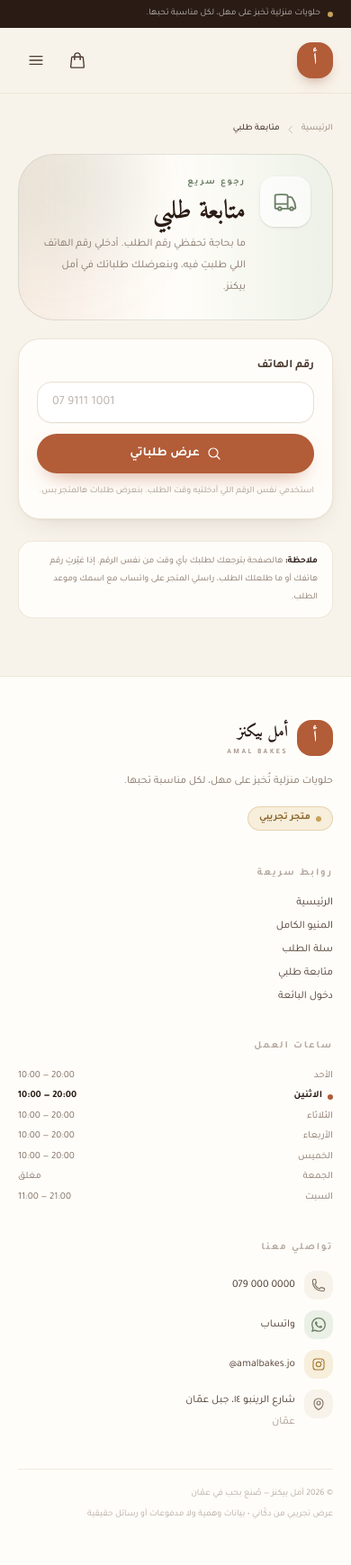
After one commit to mohannadjarad/dukkani-app, a Laravel app: page /s/amal-bakes/track in a window 390 px wide. The commit adds this page. Shown: the whole page at 90% size. Run offline with Laravel 12, Linux system fonts and the light colour scheme; data comes from the database, SQL or seed files in the repository; style sheets or scripts are compiled from the project's sources.

Commit message:
Let customers reopen their orders with their phone
The tracking link stays the primary path, but customers who close it can now open 'متابعة طلبي' from the storefront, enter the phone used at checkout, and either land on their single order or pick from their recent orders. Lookups are scoped to the store and rate limited.

```diff
--- a/dukkani-app/app/Http/Controllers/Storefront/CheckoutController.php
+++ b/dukkani-app/app/Http/Controllers/Storefront/CheckoutController.php
@@ -119,7 +119,7 @@ class CheckoutController extends StorefrontController
 
         return redirect()
             ->route('track.show', $order->public_token)
-            ->with('status', 'وصلنا طلبك! احتفظي برابط المتابعة لمتابعة التحضير.');
+            ->with('status', 'وصلنا طلبك! احتفظي برابط المتابعة، أو ارجعي له من «متابعة طلبي» برقم هاتفك.');
     }
 
     /**
--- a/dukkani-app/app/Http/Controllers/Storefront/OrderTrackingController.php
+++ b/dukkani-app/app/Http/Controllers/Storefront/OrderTrackingController.php
@@ -5,10 +5,82 @@ namespace App\Http\Controllers\Storefront;
 use App\Enums\FulfillmentType;
 use App\Enums\OrderStatus;
 use App\Models\Order;
+use App\Models\Store;
+use App\Support\Phone;
+use Illuminate\Http\RedirectResponse;
+use Illuminate\Http\Request;
 use Illuminate\View\View;
 
 class OrderTrackingController extends StorefrontController
 {
+    /**
+     * Lets a customer return to her orders without the original link. The
+     * phone number used at checkout is the only thing she has to remember.
+     */
+    public function lookup(Store $store): View
+    {
+        $ids = session()->pull('tracking_matches', []);
+
+        $orders = $ids
+            ? Order::forStore($store)->whereIn('id', $ids)->orderByDesc('created_at')->get()
+            : collect();
+
+        return $this->render($store, 'storefront.track-lookup', [
+            'orders' => $orders,
+        ]);
+    }
+
+    public function find(Request $request, Store $store): RedirectResponse
+    {
+        $data = $request->validate([
+            'phone' => ['required', 'string', 'max:30'],
+        ], [
+            'phone.required' => 'أدخلي رقم الهاتف اللي طلبتِ فيه.',
+            'phone.max' => 'رقم الهاتف طويل كتير.',
+        ]);
+
+        $normalized = Phone::normalize($data['phone'], $store->dialCode());
+
+        if (! $normalized) {
+            return back()->withErrors(['phone' => 'رقم الهاتف غير صحيح.'])->withInput();
+        }
+
+        // Numbers may be stored with or without the country code, so narrow the
+        // query by the last 7 digits and compare the full normalized value here.
+        $tail = substr($normalized, -7);
+
+        $customers = $store->customers()
+            ->where('phone', 'like', '%'.$tail.'%')
+            ->get()
+            ->filter(fn ($customer) => Phone::normalize($customer->phone, $store->dialCode()) === $normalized);
+
+        if ($customers->isEmpty()) {
+            return back()
+                ->withErrors(['phone' => 'ما لقينا طلبات بهذا الرقم. تأكدي من الرقم أو راسلي المتجر.'])
+                ->withInput();
+        }
+
+        $orders = Order::forStore($store)
+            ->whereIn('customer_id', $customers->pluck('id'))
+            ->orderByDesc('created_at')
+            ->take(20)
+            ->get();
+
+        if ($orders->isEmpty()) {
+            return back()
+                ->withErrors(['phone' => 'ما لقينا طلبات بهذا الرقم. تأكدي من الرقم أو راسلي المتجر.'])
+                ->withInput();
+        }
+
+        if ($orders->count() === 1) {
+            return redirect()->route('track.show', $orders->first()->public_token);
+        }
+
+        session()->put('tracking_matches', $orders->pluck('id')->all());
+
+        return redirect()->route('storefront.track.lookup', $store);
+    }
+
     public function show(Order $order): View
     {
         $order->load(['store.hours', 'customer', 'items', 'events']);
--- a/dukkani-app/resources/views/layouts/storefront.blade.php
+++ b/dukkani-app/resources/views/layouts/storefront.blade.php
@@ -49,6 +49,7 @@
             <nav class="hidden items-center gap-0.5 lg:flex">
                 <a href="{{ route('storefront.home', $store) }}" class="rounded-full px-3.5 py-2 text-[13px] font-bold transition {{ request()->routeIs('storefront.home') ? 'bg-brand-soft text-brand-dark' : 'text-ink-soft hover:bg-white hover:text-ink' }}">الرئيسية</a>
                 <a href="{{ route('storefront.menu', $store) }}" class="rounded-full px-3.5 py-2 text-[13px] font-bold transition {{ request()->routeIs('storefront.menu', 'storefront.product') ? 'bg-brand-soft text-brand-dark' : 'text-ink-soft hover:bg-white hover:text-ink' }}">المنيو</a>
+                <a href="{{ route('storefront.track.lookup', $store) }}" class="rounded-full px-3.5 py-2 text-[13px] font-bold transition {{ request()->routeIs('storefront.track.lookup', 'track.show') ? 'bg-brand-soft text-brand-dark' : 'text-ink-soft hover:bg-white hover:text-ink' }}">متابعة طلبي</a>
                 <a href="{{ route('storefront.home', $store) }}#about" class="rounded-full px-3.5 py-2 text-[13px] font-bold text-ink-soft transition hover:bg-white hover:text-ink">عن المتجر</a>
                 <a href="{{ route('storefront.home', $store) }}#contact" class="rounded-full px-3.5 py-2 text-[13px] font-bold text-ink-soft transition hover:bg-white hover:text-ink">تواصلي معنا</a>
             </nav>
@@ -77,6 +78,7 @@
             <nav class="mx-auto flex max-w-6xl flex-col gap-1 px-5 py-4 sm:px-8">
                 <a href="{{ route('storefront.home', $store) }}" @click="mobile = false" class="sidebar-link">الرئيسية</a>
                 <a href="{{ route('storefront.menu', $store) }}" @click="mobile = false" class="sidebar-link">المنيو</a>
+                <a href="{{ route('storefront.track.lookup', $store) }}" @click="mobile = false" class="sidebar-link">متابعة طلبي</a>
                 <a href="{{ route('storefront.home', $store) }}#about" @click="mobile = false" class="sidebar-link">عن المتجر</a>
                 <a href="{{ route('storefront.home', $store) }}#contact" @click="mobile = false" class="sidebar-link">تواصلي معنا</a>
                 <div class="my-1 border-t border-line/70"></div>
@@ -119,6 +121,7 @@
                         <a href="{{ route('storefront.home', $store) }}" class="transition hover:text-brand">الرئيسية</a>
                         <a href="{{ route('storefront.menu', $store) }}" class="transition hover:text-brand">المنيو الكامل</a>
                         <a href="{{ route('storefront.cart', $store) }}" class="transition hover:text-brand">سلة الطلب</a>
+                        <a href="{{ route('storefront.track.lookup', $store) }}" class="transition hover:text-brand">متابعة طلبي</a>
                         <a href="{{ auth()->check() ? route('dashboard') : route('login') }}" class="transition hover:text-brand">{{ auth()->check() ? 'لوحة التحكم' : 'دخول البائعة' }}</a>
                     </div>
                 </div>
--- /dev/null
+++ b/dukkani-app/resources/views/storefront/track-lookup.blade.php
@@ -0,0 +1,83 @@
+@extends('layouts.storefront')
+
+@section('title', 'متابعة طلبي')
+
+@section('content')
+    <section class="mx-auto max-w-3xl px-5 pt-8 sm:px-8 sm:pt-10">
+        <nav class="flex items-center gap-1.5 text-[10px] font-medium text-muted/70">
+            <a href="{{ route('storefront.home', $store) }}" class="transition hover:text-brand">الرئيسية</a>
+            <svg class="size-3 text-muted/40" fill="none" viewBox="0 0 24 24" stroke-width="2" stroke="currentColor"><path stroke-linecap="round" stroke-linejoin="round" d="m15 19.5-7.5-7.5L15 4.5"/></svg>
+            <span class="text-ink-soft">متابعة طلبي</span>
+        </nav>
+
+        <div class="relative mt-5 overflow-hidden rounded-[2.5rem] border border-sage/20 bg-gradient-to-l from-sage-soft/80 via-surface to-brand-soft/60 p-6 sm:p-8">
+            <div class="absolute -end-10 -top-14 size-44 rounded-full bg-sage/10 blur-2xl"></div>
+
+            <div class="relative flex items-start gap-4">
+                <span class="flex size-14 shrink-0 items-center justify-center rounded-2xl bg-white/70 text-sage shadow-sm">
+                    <svg class="size-7" fill="none" viewBox="0 0 24 24" stroke-width="1.6" stroke="currentColor"><path stroke-linecap="round" stroke-linejoin="round" d="M8.25 18.75a1.5 1.5 0 0 1-3 0m3 0a1.5 1.5 0 0 0-3 0m3 0h6m-9 0H3.375a1.125 1.125 0 0 1-1.125-1.125V14.25m17.25 4.5a1.5 1.5 0 0 1-3 0m3 0a1.5 1.5 0 0 0-3 0m3 0h1.125c.621 0 1.129-.504 1.09-1.124a17.902 17.902 0 0 0-3.213-9.193 2.056 2.056 0 0 0-1.58-.86H14.25M16.5 18.75h-2.25m0-11.177v-.958c0-.568-.422-1.048-.987-1.106a48.554 48.554 0 0 0-10.026 0 1.106 1.106 0 0 0-.987 1.106v7.635m12-6.677v6.677m0 4.5v-4.5m0 0h-12"/></svg>
+                </span>
+
+                <div>
+                    <p class="text-[10px] font-bold uppercase tracking-[0.18em] text-sage">رجوع سريع</p>
+                    <h1 class="mt-1.5 font-display text-[1.8rem] font-bold leading-tight text-ink sm:text-[2.2rem]">متابعة طلبي</h1>
+                    <p class="mt-1.5 max-w-lg text-xs leading-6 text-muted">
+                        ما بحاجة تحفظي رقم الطلب. أدخلي رقم الهاتف اللي طلبتِ فيه، وبنعرضلك طلباتك في {{ $store->name }}.
+                    </p>
+                </div>
+            </div>
+        </div>
+
+        <form method="POST" action="{{ route('storefront.track.find', $store) }}" class="card mt-5 p-5 sm:p-6">
+            @csrf
+
+            <label for="phone" class="label">رقم الهاتف</label>
+            <div class="flex flex-col gap-3 sm:flex-row">
+                <input id="phone" name="phone" type="tel" dir="ltr" required autocomplete="tel"
+                       value="{{ old('phone') }}" class="input text-left" placeholder="07 9111 1001">
+                <button class="btn-primary shrink-0">
+                    <svg class="size-4" fill="none" viewBox="0 0 24 24" stroke-width="1.8" stroke="currentColor"><path stroke-linecap="round" stroke-linejoin="round" d="m21 21-5.197-5.197m0 0A7.5 7.5 0 1 0 5.196 5.196a7.5 7.5 0 0 0 10.607 10.607Z"/></svg>
+                    عرض طلباتي
+                </button>
+            </div>
+            @error('phone') <p class="field-error">{{ $message }}</p> @enderror
+
+            <p class="mt-2.5 text-[10px] leading-5 text-muted/70">
+                استخدمي نفس الرقم اللي أدخلتيه وقت الطلب. بنعرض طلبات هالمتجر بس.
+            </p>
+        </form>
+
+        @if ($orders->isNotEmpty())
+            <div class="mt-6">
+                <div class="flex items-center justify-between gap-3">
+                    <h2 class="text-sm font-bold text-ink">طلباتك بهذا الرقم</h2>
+                    <a href="{{ route('storefront.track.lookup', $store) }}" class="text-[10px] font-bold text-brand transition hover:text-brand-dark">بحث جديد</a>
+                </div>
+
+                <div class="mt-3 space-y-2.5">
+                    @foreach ($orders as $order)
+                        <a href="{{ route('track.show', $order->public_token) }}"
+                           class="card flex items-center justify-between gap-3 p-4 transition hover:border-brand/30">
+                            <div class="min-w-0">
+                                <p class="font-mono text-[11px] font-bold text-ink" dir="ltr">{{ $order->number }}</p>
+                                <p class="mt-1 text-[10px] text-muted">
+                                    {{ $order->scheduled_at->translatedFormat('j M Y، g:i A') }}
+                                    • {{ $order->totalFormatted() }}
+                                </p>
+                            </div>
+                            <div class="flex shrink-0 items-center gap-2">
+                                <x-status-badge :status="$order->status" />
+                                <svg class="size-4 text-muted/50" fill="none" viewBox="0 0 24 24" stroke-width="2" stroke="currentColor"><path stroke-linecap="round" stroke-linejoin="round" d="m15 19.5-7.5-7.5L15 4.5"/></svg>
+                            </div>
+                        </a>
+                    @endforeach
+                </div>
+            </div>
+        @endif
+
+        <div class="mt-6 rounded-2xl border border-line/70 bg-surface px-4 py-3 text-[10px] leading-5 text-muted">
+            <span class="font-bold text-ink">ملاحظة:</span> هالصفحة بترجعك لطلبك بأي وقت من نفس الرقم.
+            إذا غيّرتِ رقم هاتفك أو ما طلعلك الطلب، راسلي المتجر على واتساب مع اسمك وموعد الطلب.
+        </div>
+    </section>
+@endsection
--- a/dukkani-app/resources/views/storefront/track.blade.php
+++ b/dukkani-app/resources/views/storefront/track.blade.php
@@ -295,7 +295,9 @@
                 </div>
 
                 <div class="rounded-2xl border border-line/70 bg-surface px-4 py-3 text-[10px] leading-5 text-muted">
-                    <span class="font-bold text-ink">رابط المتابعة:</span> احتفظي بهذا الرابط لمعرفة حالة طلبك في أي وقت.@if (config('app.demo_mode')) هذا عرض تجريبي، والبيانات وهمية.@endif
+                    <span class="font-bold text-ink">رابط المتابعة:</span> احتفظي بهذا الرابط لمعرفة حالة طلبك في أي وقت، أو ارجعي له من
+                    <a href="{{ route('storefront.track.lookup', $store) }}" class="font-bold text-brand transition hover:text-brand-dark">متابعة طلبي</a>
+                    برقم هاتفك.@if (config('app.demo_mode')) هذا عرض تجريبي، والبيانات وهمية.@endif
                 </div>
             </div>
         </div>
--- a/dukkani-app/routes/web.php
+++ b/dukkani-app/routes/web.php
@@ -52,6 +52,12 @@ Route::prefix('s/{store:slug}')->name('storefront.')->middleware('store.active')
     Route::post('/checkout', [CheckoutController::class, 'store'])
         ->middleware('throttle:checkout')
         ->name('checkout.store');
+
+    // Customers can come back to their orders with the phone used at checkout.
+    Route::get('/track', [OrderTrackingController::class, 'lookup'])->name('track.lookup');
+    Route::post('/track', [OrderTrackingController::class, 'find'])
+        ->middleware('throttle:10,1')
+        ->name('track.find');
 });
 
 Route::get('/orders/{order:public_token}', [OrderTrackingController::class, 'show'])->name('track.show');
```
Also changed, not shown: dukkani-app/tests/Feature/OrderTrackingLookupTest.php (added, +109 -0 lines).
